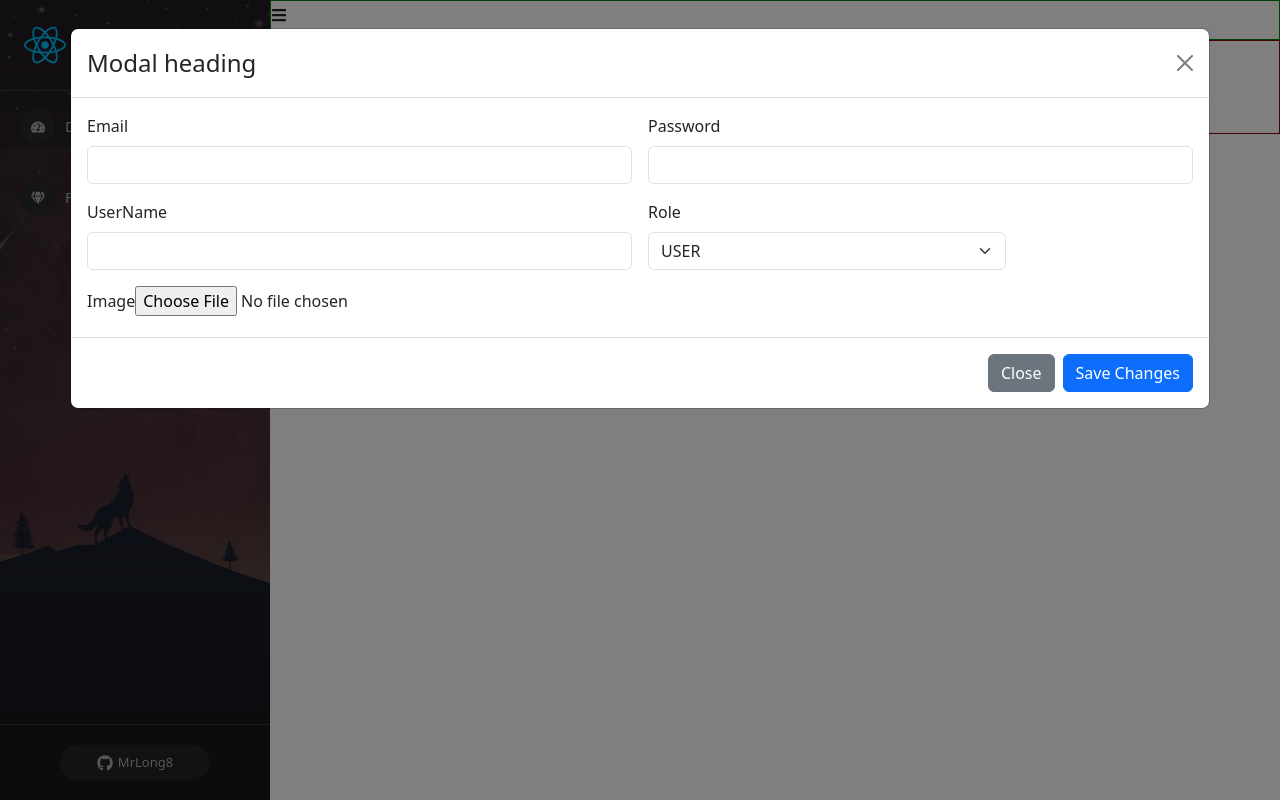
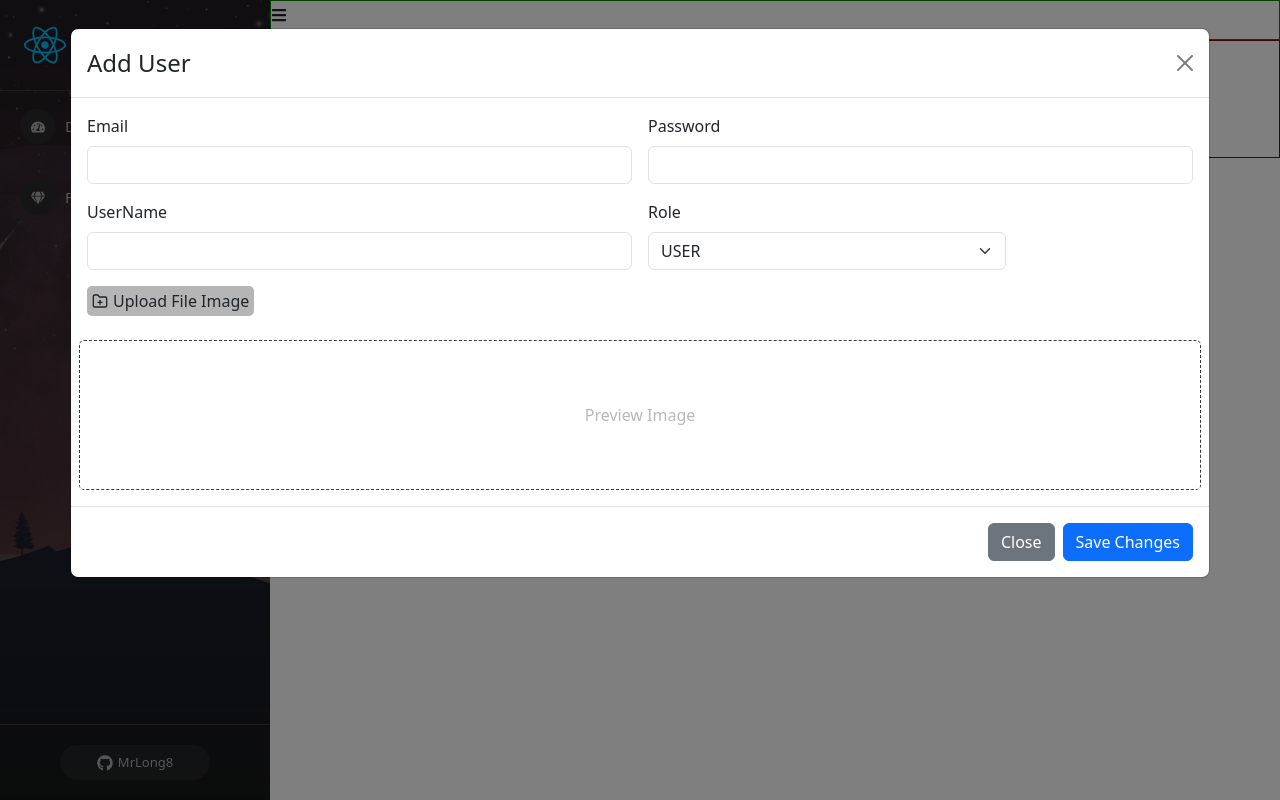
Before and after one commit to Mrlong8/Learn-React, a React (Create React App) app in the folder Chapter2and3/base-react-redux/: page /admins/manage-user in a window 1280 px wide. Both pictures are taken after a click on the button "Launch demo modal". Built offline with nearby package versions, Linux system fonts and the light colour scheme.

Commit message:
update 19

```diff
--- a/Chapter2and3/base-react-redux/src/components/Admin/Content/ManageUser.js
+++ b/Chapter2and3/base-react-redux/src/components/Admin/Content/ManageUser.js
@@ -1,5 +1,5 @@
 import ModalCreateUser from "./ModalCreateUser";
-
+import './ManageUser.scss'
 
 const ManageUser = (props) => {
     return (
@@ -14,8 +14,9 @@
                 </div>
                 <div>
                     user table
-                    <ModalCreateUser></ModalCreateUser>
+
                 </div>
+                <ModalCreateUser></ModalCreateUser>
             </div>
         </div>
     )
--- /dev/null
+++ b/Chapter2and3/base-react-redux/src/components/Admin/Content/ManageUser.scss
@@ -0,0 +1,37 @@
+.manage-user-container {
+    .user-content {}
+}
+
+.modal-add-user {
+    .image-preview {
+        // border: 1px solid red;
+        height: 150px;
+        border: 1px dashed rgb(57, 57, 57);
+        border-radius: 5px;
+        display: flex;
+        justify-content: center;
+        align-items: center;
+        color: rgb(184, 184, 184);
+
+        img {
+            max-width: 100%;
+            max-height: 100%;
+        }
+    }
+
+    .label-upload {
+        display: flex;
+        align-items: center;
+        gap: 5px;
+        width: fit-content;
+        padding: 3px 5px;
+        border-radius: 5px;
+        background: #b5b5b5;
+        border: none;
+        cursor: pointer;
+
+        &:hover {
+            background-color: #cccccc;
+        }
+    }
+}
--- a/Chapter2and3/base-react-redux/src/components/Admin/Content/ModalCreateUser.js
+++ b/Chapter2and3/base-react-redux/src/components/Admin/Content/ModalCreateUser.js
@@ -1,12 +1,30 @@
 import { useState } from 'react';
 import Button from 'react-bootstrap/Button';
 import Modal from 'react-bootstrap/Modal';
+import { FiFolderPlus } from "react-icons/fi";
 
 const ModalCreateUser = () => {
     const [show, setShow] = useState(false);
-
     const handleClose = () => setShow(false);
     const handleShow = () => setShow(true);
+
+    const [email, setEmail] = useState("");
+    const [password, setPassword] = useState("");
+    const [username, setUsername] = useState("");
+    const [role, setRole] = useState("USER")
+    const [image, setImage] = useState("");
+    const [previewImage, setPreviewImage] = useState("");
+
+    const handleUploadImage = (event) => {
+        if (event.target && event.target.files && event.target.files[0]) {
+            setPreviewImage(URL.createObjectURL(event.target.files[0]));
+            setImage(event.target.files[0])
+        } else {
+            // setPreviewImage(null);
+        }
+
+        console.log("upload file", event.target.files[0])
+    }
 
     return (
         <>
@@ -19,35 +37,68 @@
                 onHide={handleClose}
                 size='xl'
                 backdrop="static"
+                className='modal-add-user'
             >
                 <Modal.Header closeButton>
-                    <Modal.Title>Modal heading</Modal.Title>
+                    <Modal.Title>Add User</Modal.Title>
                 </Modal.Header>
                 <Modal.Body>
                     <form className="row g-3">
                         <div className="col-md-6">
                             <label className="form-label">Email</label>
-                            <input type="email" className="form-control" />
+                            <input
+                                type="email"
+                                className="form-control"
+                                value={email}
+                                onChange={(event) => setEmail(event.target.value)}
+                            />
                         </div>
                         <div className="col-md-6">
                             <label className="form-label">Password</label>
-                            <input type="password" className="form-control" />
+                            <input
+                                type="password"
+                                className="form-control"
+                                value={password}
+                                onChange={(event) => setPassword(event.target.value)}
+
+                            />
                         </div>
-
                         <div className="col-md-6">
                             <label className="form-label">UserName</label>
-                            <input type="text" className="form-control" />
+                            <input
+                                type="text"
+                                className="form-control"
+                                value={username}
+                                onChange={(event) => setUsername(event.target.value)}
+
+                            />
                         </div>
                         <div className="col-md-4">
                             <label className="form-label">Role</label>
-                            <select className="form-select">
-                                <option selected value="USER">USER</option>
+                            <select className="form-select" onChange={(event) => setRole(event.target.value)}>
+                                <option value="USER">USER</option>
                                 <option value="ADMIN">ADMIN</option>
                             </select>
                         </div>
                         <div className="col-md-12">
-                            <label className="form-label">Image</label>
-                            <input type="file"></input>
+                            <label className="form-label label-upload" htmlFor='label-upload'>
+                                <FiFolderPlus /> Upload File Image
+                            </label>
+                            <input
+                                type="file"
+                                hidden
+                                id="label-upload"
+                                onChange={(event) => handleUploadImage(event)}
+                            ></input>
+                        </div>
+                        <div className="col-md-12 image-preview">
+                            {previewImage ?
+                                <img src={previewImage} />
+                                :
+                                <span>Preview Image</span>
+                            }
+
+                            {/*  */}
                         </div>
                     </form>
                 </Modal.Body>
```
